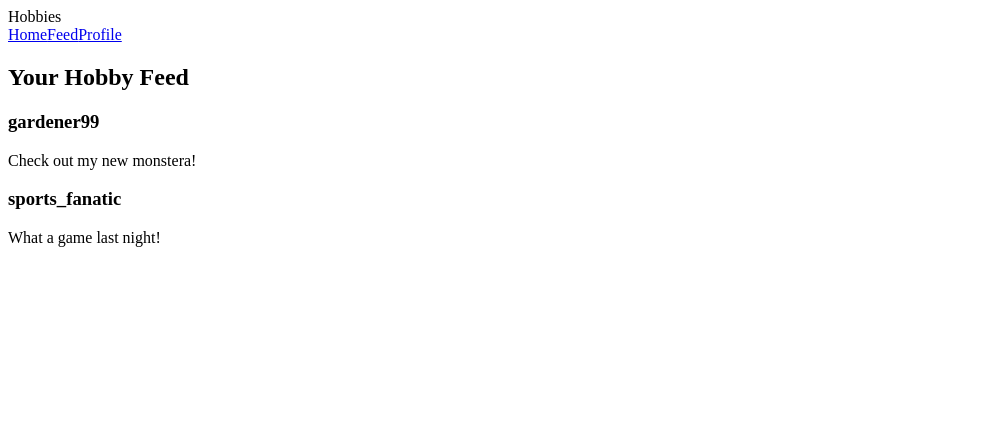
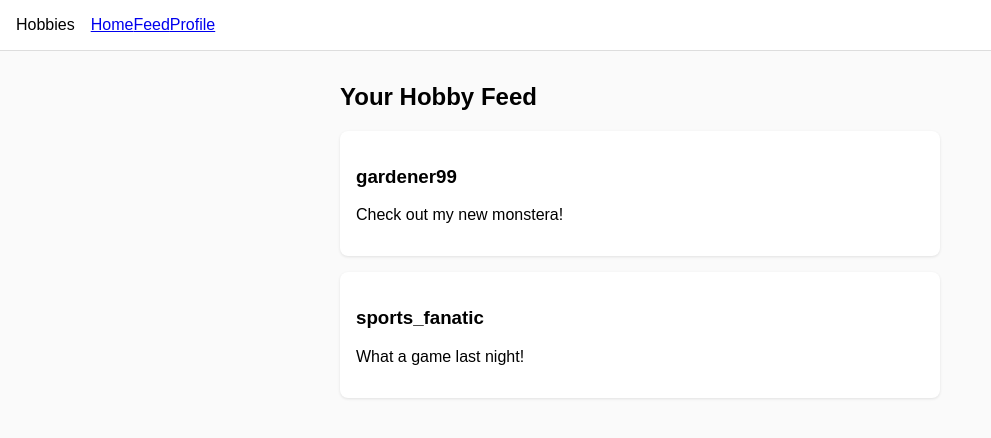
Before and after one commit to the-carnage/Hobbies, a Next.js app in the folder client/: page /feed in a window 1280 px wide. Shown: the top 438 px of the page, without its empty margins (0-991 px from the left). Built offline with nearby package versions, Linux system fonts and the light colour scheme.

Commit message:
Add global CSS styles for feed and navbar

```diff
--- /dev/null
+++ b/client/src/app/globals.css
@@ -0,0 +1,4 @@
+body { font-family: sans-serif; margin: 0; padding: 0; background: #fafafa; }
+.navbar { background: #fff; padding: 1rem; border-bottom: 1px solid #ddd; display: flex; gap: 1rem; }
+.feed-container { max-width: 600px; margin: 2rem auto; }
+.post-card { background: white; padding: 1rem; margin-bottom: 1rem; border-radius: 8px; box-shadow: 0 1px 3px rgba(0,0,0,0.1); }
--- a/client/src/app/layout.js
+++ b/client/src/app/layout.js
@@ -1,3 +1,4 @@
+import './globals.css';
 import Navbar from '../components/Navbar';
 export default function RootLayout({ children }) {
   return (
```
